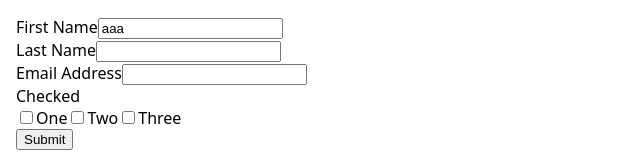
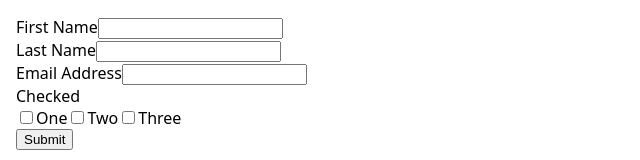
Before and after one commit to Prayag866/stackblitz-starters-thjh5z, a React (Create React App) app: page / in a window 1280 px wide. Shown: the top 160 px of the page, without its empty margins (0-640 px from the left). Built offline with nearby package versions, Linux system fonts and the light colour scheme.

Commit message:
1 file modified

```diff
--- a/src/App.tsx
+++ b/src/App.tsx
@@ -6,38 +6,57 @@ import * as Yup from 'yup';
 import './style.css';
 
 export const App: FC<{ name: string }> = ({ name }) => {
-  const formik = useFormik({
-    initialValues: {
-      firstName: 'aaa',
-      lastName: '',
-      email: '',
-      // checked:[],
-    },
-    validationSchema: Yup.object({
+  // const formik = useFormik({
+  //   initialValues: {
+  //     firstName: 'aaa',
+  //     lastName: '',
+  //     email: '',
+  //     checked: [],
+  //   },
+  //   validationSchema: Yup.object({
+  //     firstName: Yup.string()
+  //       .max(15, 'Must be 15 characters or less')
+  //       .required('Required'),
+  //     lastName: Yup.string()
+  //       .max(20, 'Must be 20 characters or less')
+  //       .required('Required'),
+  //     email: Yup.string().email('Invalid email address').required('Required'),
+  //     checked: Yup.array().min(1).required('Please select at least one'),
+  //   }),
+  //   onSubmit: (values) => {
+  //     alert(JSON.stringify(values, null, 2));
+  //   },
+  // });
+  return (
+    <>
+      <Formik
+        initialValues={{ firstName: '', lastName: '', email: '', checked: [] }}
+        validationSchema={Yup.object({
           firstName: Yup.string()
             .max(15, 'Must be 15 characters or less')
-        .required('Required'),
+            .required('Required2'),
           lastName: Yup.string()
             .max(20, 'Must be 20 characters or less')
-        .required('Required'),
-      email: Yup.string().email('Invalid email address').required('Required'),
-    }),
-    onSubmit: (values) => {
+            .required('Required1'),
+          email: Yup.string()
+            .email('Invalid email address')
+            .required('Required3'),
+          checked: Yup.array().min(1, 'slect one').required('hhah'),
+        })}
+        onSubmit={(values, { setSubmitting }) => {
+          setTimeout(() => {
             alert(JSON.stringify(values, null, 2));
-    },
-  });
-  return (
-    <>
-      <Formik>
-        <Form>
+            setSubmitting(false);
+          }, 400);
+        }}
+      >
+        {(formik) => (
+          <form onSubmit={formik.handleSubmit}>
             <label htmlFor="firstName">First Name</label>
             <input
               id="firstName"
-            name="firstName"
               type="text"
-            onChange={formik.handleChange}
-            onBlur={formik.handleBlur}
-            value={formik.values.firstName}
+              {...formik.getFieldProps('firstName')}
             />
             {formik.touched.firstName && formik.errors.firstName ? (
               <div>{formik.errors.firstName}</div>
@@ -46,29 +65,19 @@ export const App: FC<{ name: string }> = ({ name }) => {
             <label htmlFor="lastName">Last Name</label>
             <input
               id="lastName"
-            name="lastName"
               type="text"
-            onChange={formik.handleChange}
-            onBlur={formik.handleBlur}
-            value={formik.values.lastName}
+              {...formik.getFieldProps('lastName')}
             />
             {formik.touched.lastName && formik.errors.lastName ? (
               <div>{formik.errors.lastName}</div>
             ) : null}
             <br />
             <label htmlFor="email">Email Address</label>
-          <input
-            id="email"
-            name="email"
-            type="email"
-            onChange={formik.handleChange}
-            onBlur={formik.handleBlur}
-            value={formik.values.email}
-          />
+            <input id="email" type="email" {...formik.getFieldProps('email')} />
             {formik.touched.email && formik.errors.email ? (
               <div>{formik.errors.email}</div>
             ) : null}
-          <br />
+
             <div id="checkbox-group">Checked</div>
             <div role="group" aria-labelledby="checkbox-group">
               <label>
@@ -79,14 +88,19 @@ export const App: FC<{ name: string }> = ({ name }) => {
                 <Field type="checkbox" name="checked" value="Two" />
                 Two
               </label>
+
               <label>
                 <Field type="checkbox" name="checked" value="Three" />
                 Three
               </label>
+              {formik.touched.checked && formik.errors.checked ? (
+                <div>{formik.errors.checked}</div>
+              ) : null}
+              <br />
             </div>
-
             <button type="submit">Submit</button>
-        </Form>
+          </form>
+        )}
       </Formik>
     </>
   );
```
Lines whose indentation alone changed are shown as unchanged.
